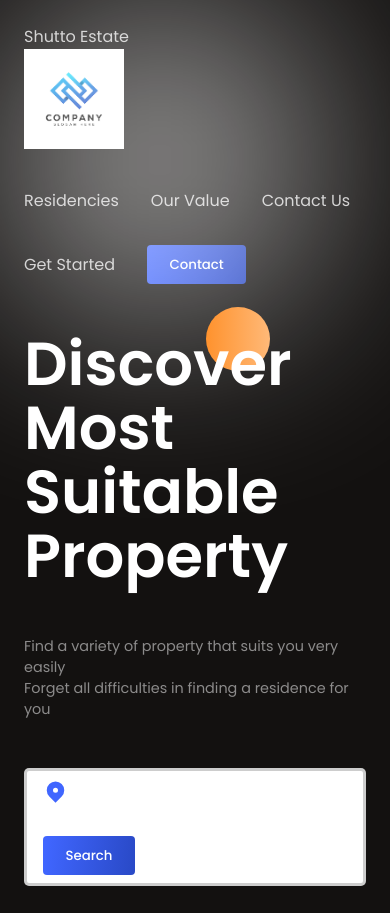
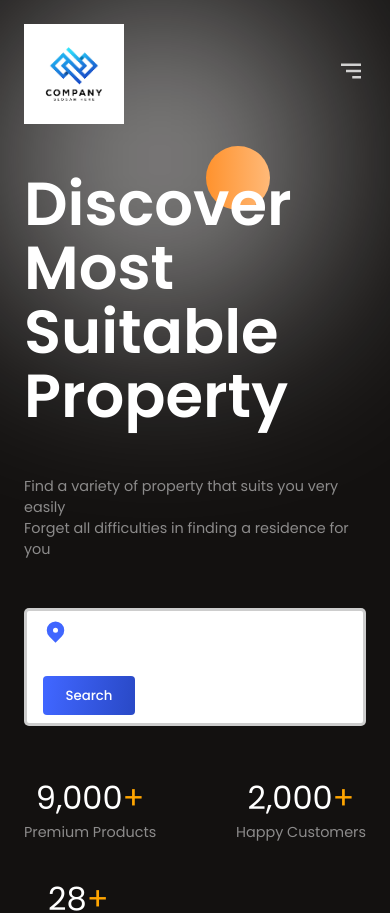
Before and after one commit to Shelton-beep/RealEstateWebsite, a React (Vite) app in the folder client/: page / in a window 390 px wide. Shown: the top 913 px of the page. Built offline with nearby package versions, Linux system fonts and the light colour scheme.

Commit message:
Added responsiveness to Header section

```diff
--- a/client/src/components/Header/Header.css
+++ b/client/src/components/Header/Header.css
@@ -1,18 +1,43 @@
 .h-wrapper {
-  color: white;
+  z-index: 99;
+  position: sticky;
+  top: 0;
 }
-
 .h-container {
-  justify-content: space-between;
   padding-top: 1rem;
   padding-bottom: 1rem;
   color: var(--secondary);
+  justify-content: space-between;
 }
 
 .h-menu {
   gap: 2rem;
 }
-
-.h-menu:hover {
+.h-menu > *:hover {
   cursor: pointer;
 }
+.menu-icon {
+  display: none;
+}
+
+@media (max-width: 768px) {
+  .menu-icon {
+    display: block;
+  }
+  .h-menu {
+    color: var(--black);
+    position: absolute;
+    gap: 2rem;
+    font-weight: 500;
+    flex-direction: column;
+    right: 4rem;
+    top: 3rem;
+    background: white;
+    display: flex;
+    border-radius: 10px;
+    transition: all 200ms ease;
+    align-items: flex-start;
+    padding: 3rem;
+    box-shadow: 0px 4px 4px rgba(0, 0, 0, 0.05);
+  }
+}
--- a/client/src/components/Header/Header.jsx
+++ b/client/src/components/Header/Header.jsx
@@ -1,23 +1,48 @@
+import { useState } from "react";
+import "./Header.css";
 import image from "../../assets/images/company1.png";
-import "./Header.css";
+import { BiMenuAltRight } from "react-icons/bi";
+import { getMenuStyles } from "../../utils/common";
+import useHeaderColor from "../../hooks/useHeaderColor";
+import OutsideClickHandler from "react-outside-click-handler";
 
 const Header = () => {
+  const [menuOpened, setMenuOpened] = useState(false);
+  const headerColor = useHeaderColor();
+
   return (
-    <section className="h-wrapper">
-      <div className="flexCenter paddings innerWidth h-container">
-        <div>
-          <p>Shutto Estate</p>
-          <img src={image} alt="header image" width={100} />
-        </div>
+    <section className="h-wrapper" style={{ background: headerColor }}>
+      <div className="flexCenter innerWidth paddings h-container">
+        {/* logo */}
+        <img src={image} alt="logo" width={100} />
 
-        <div className="flexCenter h-menu">
-          <a href="">Residencies</a>
-          <a href="">Our Value</a>
-          <a href="">Contact Us</a>
-          <a href="">Get Started</a>
-          <button className="button">
-            <a href="">Contact</a>
-          </button>
+        {/* menu */}
+        <OutsideClickHandler
+          onOutsideClick={() => {
+            setMenuOpened(false);
+          }}
+        >
+          <div
+            // ref={menuRef}
+            className="flexCenter h-menu"
+            style={getMenuStyles(menuOpened)}
+          >
+            <a href="#residencies">Residencies</a>
+            <a href="#value">Our Value</a>
+            <a href="#contact-us">Contact Us</a>
+            <a href="#get-started">Get Started</a>
+            <button className="button">
+              <a href="mailto:zainkeepscode@gmail.com">Contact</a>
+            </button>
+          </div>
+        </OutsideClickHandler>
+
+        {/* for medium and small screens */}
+        <div
+          className="menu-icon"
+          onClick={() => setMenuOpened((prev) => !prev)}
+        >
+          <BiMenuAltRight size={30} />
         </div>
       </div>
     </section>
--- /dev/null
+++ b/client/src/hooks/useHeaderColor.jsx
@@ -0,0 +1,23 @@
+import { useEffect, useState } from "react";
+
+const useHeaderColor = () => {
+  const [headerColor, setHeaderColor] = useState(false);
+  //to handle shadow of header
+  useEffect(() => {
+    function handleScroll() {
+      if (window.scrollY > 8) {
+        setHeaderColor("#302e2e");
+      } else {
+        setHeaderColor("none");
+      }
+    }
+    window.addEventListener("scroll", handleScroll);
+    return () => {
+      window.removeEventListener("scroll", handleScroll);
+    };
+  }, []);
+
+  return headerColor;
+};
+
+export default useHeaderColor;
--- a/client/src/utils/common.js
+++ b/client/src/utils/common.js
@@ -1,3 +1,9 @@
+export const getMenuStyles = (menuOpened) => {
+  if (document.documentElement.clientWidth <= 800) {
+    return { right: !menuOpened && "-100%" };
+  }
+};
+
 export const sliderSettings = {
   slidesPerView: 1,
   spaceBetween: 50,
```
